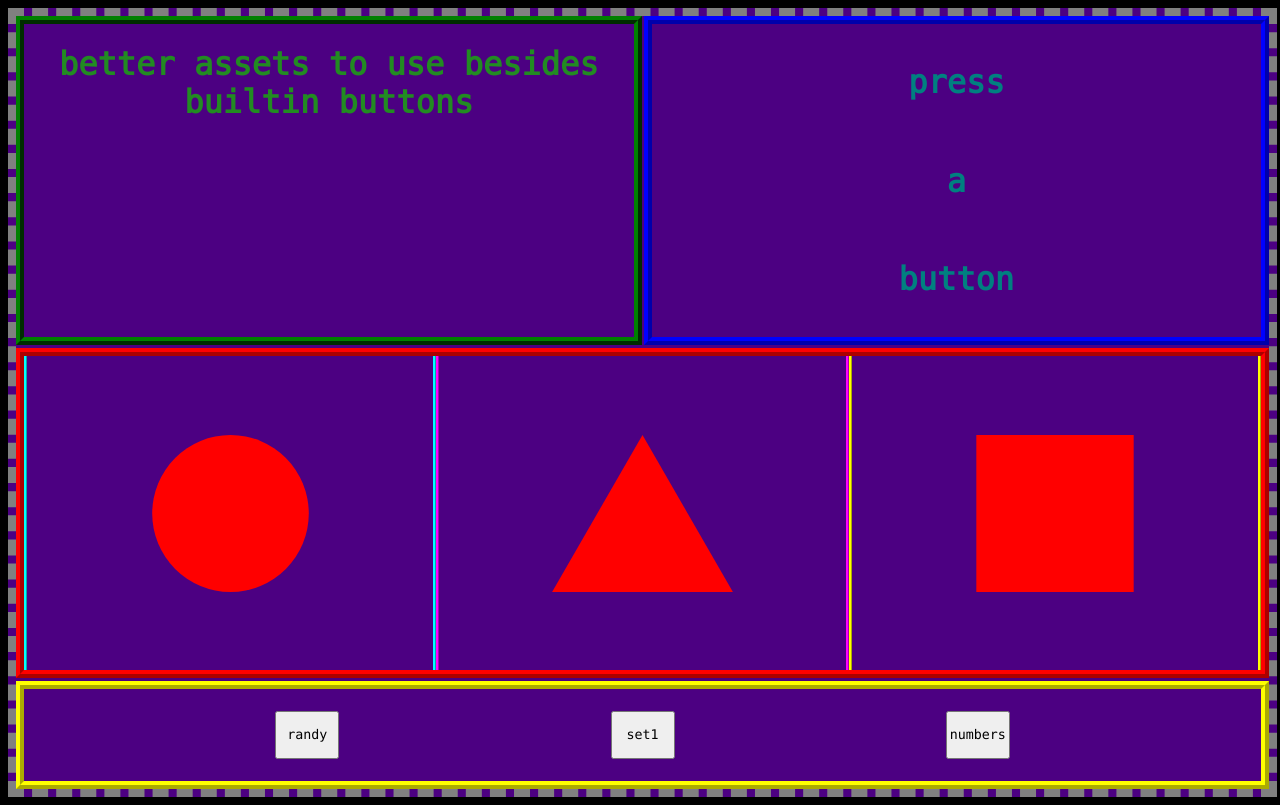
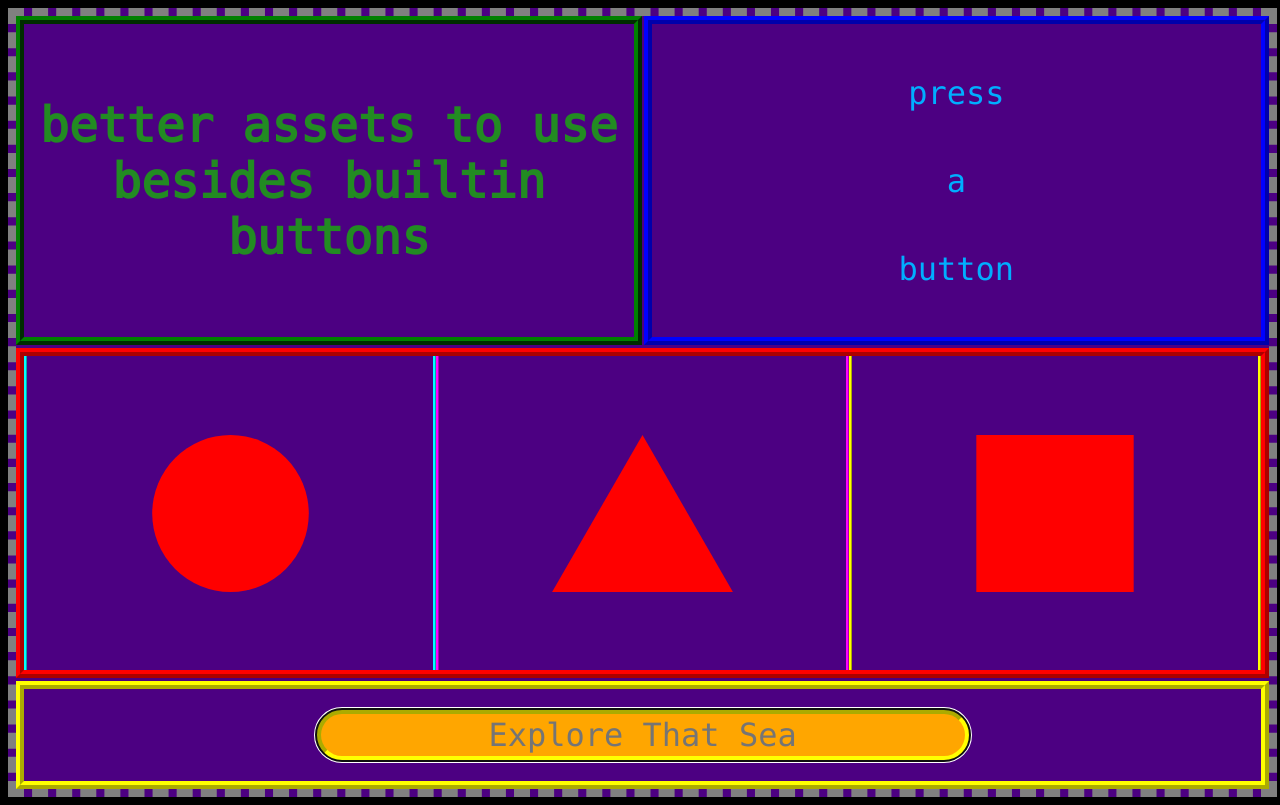
Before and after one commit to redlink2/redlink2.com, a Nuxt app: page / in a window 1280 px wide. Built offline with nearby package versions, Linux system fonts and the light colour scheme.

Commit message:
added remaining links. fixed searchbar and readded it. removed randbutt buttons. published to redlink2.com as of this commit.

```diff
--- a/components/lefty.vue
+++ b/components/lefty.vue
@@ -25,4 +25,13 @@ export default {
 </script>
 
 <style scoped>
+#lefty {
+	height: 100%;
+	width: 100%;
+	display: flex;
+	flex-direction: column;
+	justify-content: center;
+	font-size: 3vh;
+	color: var(--subGreen);
+}
 </style>
--- a/components/links.vue
+++ b/components/links.vue
@@ -2,26 +2,17 @@
 	<div class="flexy">
 		<div class="links" id="left">
 			<div id="bound">
-				<img
-				:src="require(`~/assets/circle.svg`)"
-				v-on:click="linkset1"
-				id="fit"/>
+				<img :src="require(`~/assets/circle.svg`)" v-on:click="linkset1" id="fit" />
 			</div>
 		</div>
 		<div class="links" id="center">
 			<div id="bound">
-				<img
-				:src="require(`~/assets/tri.svg`)"
-				v-on:click="linkset2"
-				id="fit"/>
+				<img :src="require(`~/assets/tri.svg`)" v-on:click="linkset2" id="fit" />
 			</div>
 		</div>
 		<div class="links" id="right">
 			<div id="bound">
-				<img
-				:src="require(`~/assets/square.svg`)"
-				v-on:click="linkset3"
-				id="fit"/>
+				<img :src="require(`~/assets/square.svg`)" v-on:click="linkset3" id="fit" />
 			</div>
 		</div>
 	</div>
@@ -30,22 +21,25 @@
 <script>
 export default {
 	mounted() {
+		document.querySelector('#link1').innerHTML = `<a>press</a>`
+		document.querySelector('#link2').innerHTML = `<a>a</a>`
+		document.querySelector('#link3').innerHTML = `<a>button</a>`
 	},
 	methods: {
 		linkset1() {
-			document.querySelector('#link1').innerHTML = `<a href="` + `https://github.com` + `">` + `github` + `</a>`
-			document.querySelector('#link2').innerHTML = `<a href="` + `https://app.astral.com` + `">` + `astral` + `</a>`
-			document.querySelector('#link3').innerHTML = `<a href="` + `https://sidebar.io` + `">` + `sidebar` + `</a>`
+			document.querySelector('#link1').innerHTML = `<a href="` + `https://github.com` + `">` + `Github` + `</a>`
+			document.querySelector('#link2').innerHTML = `<a href="` + `https://app.astral.com` + `">` + `Astral` + `</a>`
+			document.querySelector('#link3').innerHTML = `<a href="` + `https://sidebar.io` + `">` + `Sidebar` + `</a>`
 		},
 		linkset2() {
-			document.querySelector('#link1').innerHTML = `<a href="` + `` + `">` + `null` + `</a>`
-			document.querySelector('#link2').innerHTML = `<a href="` + `` + `">` + `null` + `</a>`
-			document.querySelector('#link3').innerHTML = `<a href="` + `` + `">` + `null` + `</a>`
+			document.querySelector('#link1').innerHTML = `<a href="` + `http://10.0.0.8:8096` + `">` + `Jellyfin` + `</a>`
+			document.querySelector('#link2').innerHTML = `<a href="` + `http://10.0.0.22/admin` + `">` + `PiHole` + `</a>`
+			document.querySelector('#link3').innerHTML = `<a href="` + `http://10.0.0.1` + `">` + `Router` + `</a>`
 		},
 		linkset3() {
-			document.querySelector('#link1').innerHTML = `<a href="` + `` + `">` + `null` + `</a>`
-			document.querySelector('#link2').innerHTML = `<a href="` + `` + `">` + `null` + `</a>`
-			document.querySelector('#link3').innerHTML = `<a href="` + `` + `">` + `null` + `</a>`
+			document.querySelector('#link1').innerHTML = `<a href="` + `https://mail.protonmail.com` + `">` + `Protonmail` + `</a>`
+			document.querySelector('#link2').innerHTML = `<a href="` + `https://codecademy.com/learn` + `">` + `Codecademy` + `</a>`
+			document.querySelector('#link3').innerHTML = `<a href="` + `https://mega.nz` + `">` + `Mega` + `</a>`
 		}
 		// sel3() {
 		// 	this.$emit('update:seltab', 3)
@@ -53,16 +47,6 @@ export default {
 	},
 	data() {
 		return {
-			links: [
-				'https://github.com',
-				'https://app.astralapp.com/dashboard',
-				'https://codecademy.com/learn'
-			],
-			text: [
-				'github',
-				'astral',
-				'codecademy'
-			]
 		}
 	}
 }
--- a/components/randbutt.vue
+++ b/components/randbutt.vue
@@ -1,26 +1,14 @@
 <template>
 	<div class="flexy">
-		<button
-			v-on:click="linkrand"
-			id="button"> randy
-		</button>
-		<button
-			v-on:click="linkset1"
-			id="button"> set1
-		</button>
-		<button
-			v-on:click="linkr"
-			id="button"> numbers
-		</button>
+		<button v-on:click="linkrand" id="button">randy</button>
+		<button v-on:click="linkset1" id="button">set1</button>
+		<button v-on:click="linkr" id="button">numbers</button>
 	</div>
 </template>
 
 <script>
 export default {
 	mounted() {
-			document.querySelector('#link1').innerHTML = `<h1>press</h1>`
-			document.querySelector('#link2').innerHTML = `<h1>a</h1>`
-			document.querySelector('#link3').innerHTML = `<h1>button</h1>`
 	},
 	methods: {
 		linkrand() {
--- a/components/search.vue
+++ b/components/search.vue
@@ -1,14 +1,45 @@
 <template>
 	<div id="search">
 		<form role="search" id="form">
-			<input id="searchbar" autocomplete="on" type="text" title="Search" autofocus onkeydown="search(event)" placeholder=" Explore That Sea">
+			<input
+				id="bar"
+				autocomplete="on"
+				type="text"
+				title="Search"
+				autofocus
+				placeholder="Explore That Sea"
+			/>
 		</form>
 	</div>
+	<!-- <div id="search">
+		<form role="search" id="form">
+			<input
+				id="searchbar"
+				autocomplete="on"
+				type="text"
+				title="Search"
+				autofocus
+				onkeydown="search(event)"
+				placeholder=" Explore That Sea"
+			/>
+		</form>
+	</div>-->
 </template>
 
 <script>
 export default {
-
+	mounted() {
+		const bar = document.getElementById("bar");
+		const form = document.getElementById("form");
+		const link = "https://duckduckgo.com/?q=";
+		function searchEngine(event) {
+			event.preventDefault();
+			const url = link + bar.value;
+			form.reset();
+			window.open(url, "_self");
+		}
+		form.addEventListener("submit", searchEngine);
+	},
 }
 </script>
 
@@ -20,7 +51,18 @@ export default {
 	align-items: center;
 	justify-content: space-evenly;
 }
-#searchbar {
+#bar {
+	height: 5vh;
+	width: 50vw;
+	border-width: 0.5vw;
+	border-radius: 8vh;
+	border-color: var(--primeYellow);
+	font-family: panicsans;
+	font-size: 2em;
+	text-align: center;
+	background-color: var(--subYellow);
+}
+/* #bar {
 	height: 32px;
 	width: 500px;
 	border-width: 3px;
@@ -28,5 +70,5 @@ export default {
 	border-color: yellow;
 	font-family: panicsans;
 	font-size: 32px;
-}
+} */
 </style>
--- a/pages/index.vue
+++ b/pages/index.vue
@@ -10,8 +10,8 @@
 			<Links />
 		</div>
 		<div class="border" id="feet">
-			<Randbutt />
-			<!--<Search/>-->
+			<!-- <Randbutt /> -->
+			<Search />
 		</div>
 	</div>
 </template>
```
